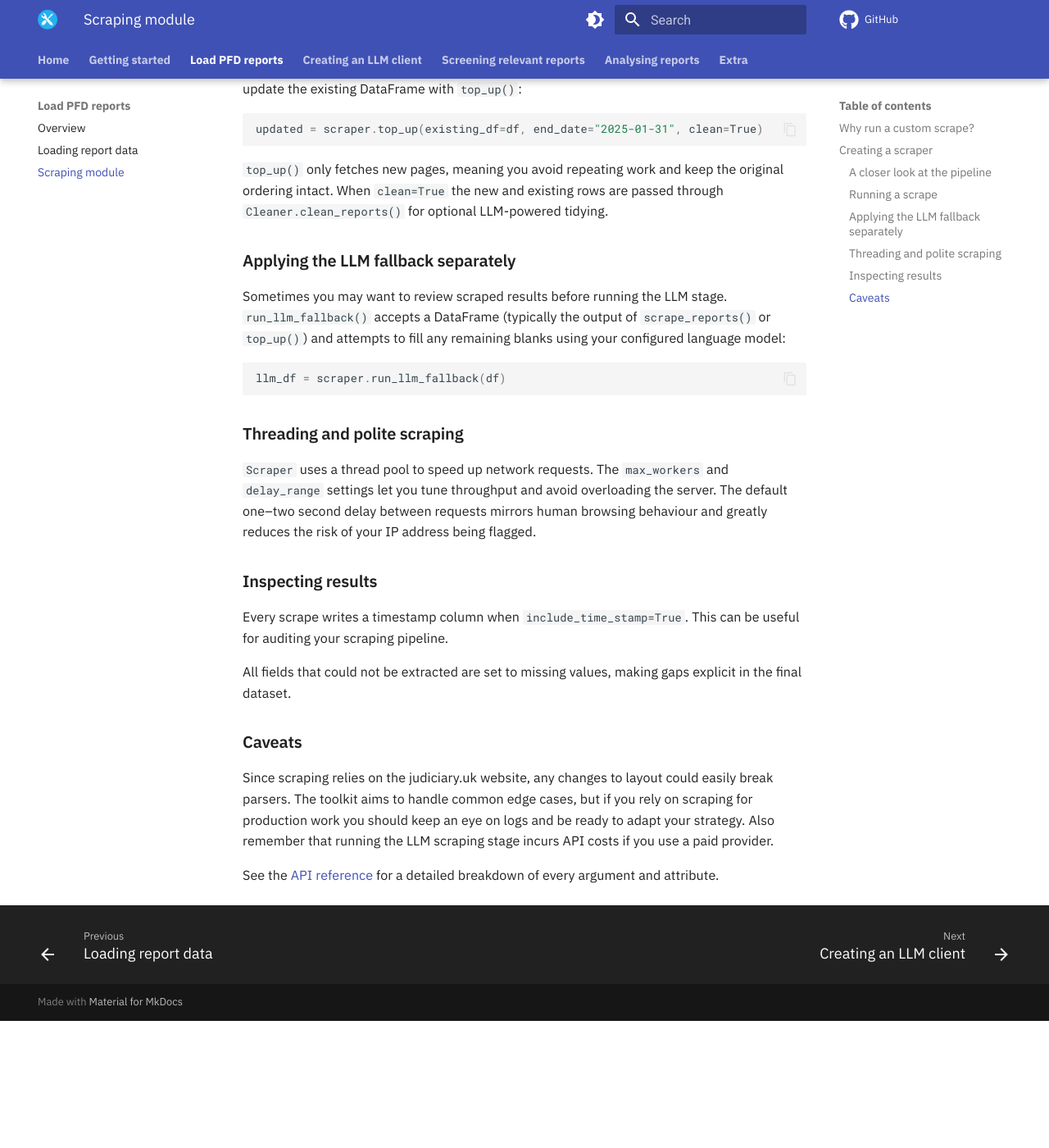
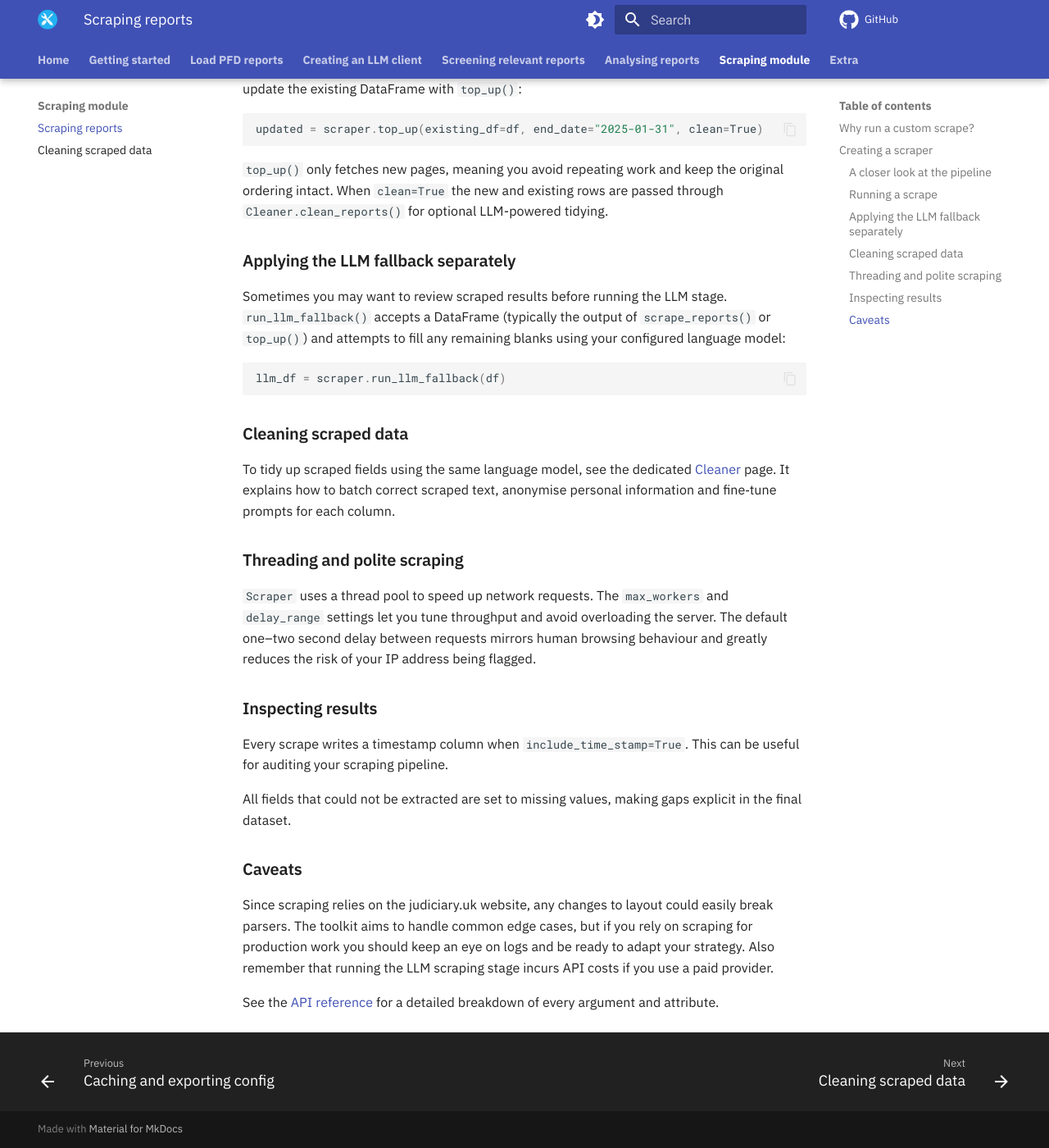
Before and after one commit to Sam-Osian/PFD-toolkit, an MkDocs documentation site: the page built from docs/loader/scraper.md, in a window 1280 px wide and 1400 px high, scrolled down 1861 px. Shown: the whole window at 82% size. Built offline with MkDocs 1.6.1 and Material for MkDocs 9.7.7, drawn with Linux system fonts in a browser that asks for light colours; comment, search, counter and statistics services are not loaded; before the commit the page ends 3106 px from its top, so only the background shows below that.

Commit message:
Add documentation for Cleaner class; remove obsolete loader index

````diff
--- a/docs/loader/scraper.md
+++ b/docs/loader/scraper.md
@@ -65,6 +65,13 @@ Sometimes you may want to review scraped results before running the LLM stage. `
 llm_df = scraper.run_llm_fallback(df)
 ```
 
+### Cleaning scraped data
+
+To tidy up scraped fields using the same language model, see
+the dedicated [Cleaner](cleaner.md) page. It explains how to batch correct
+scraped text, anonymise personal information and fine‑tune prompts for each
+column.
+
 ### Threading and polite scraping
 
 `Scraper` uses a thread pool to speed up network requests. The `max_workers` and `delay_range` settings let you tune throughput and avoid overloading the server. The default one–two second delay between requests mirrors human browsing behaviour and greatly reduces the risk of your IP address being flagged.
--- a/mkdocs.yml
+++ b/mkdocs.yml
@@ -101,9 +101,7 @@ nav:
       - Load & screen reports: getting_started/load_and_screen.md
       - Discover themes: getting_started/discover_themes.md
   - Load PFD reports:
-      - Overview: loader/index.md
       - Loading report data: loader/load_reports.md
-      - Scraping module: loader/scraper.md
   - Creating an LLM client: llm_setup.md
   - Screening relevant reports:
       - Overview: screener/index.md
@@ -117,6 +115,9 @@ nav:
       - Tagging reports with themes: extractor/themes.md
       - Capturing text spans: extractor/spans.md
       - Caching and exporting config: extractor/caching.md
+  - Scraping module:
+      - Scraping reports: loader/scraper.md
+      - Cleaning scraped data: loader/cleaner.md
   - Extra:
       - Changelog: changelog.md
       - Feedback & contributions: contribute.md
````
Also changed, not shown: docs/llm_setup.md (+5 -0 lines), docs/loader/cleaner.md (added, +44 -0 lines), docs/loader/index.md (deleted, +0 -12 lines).
